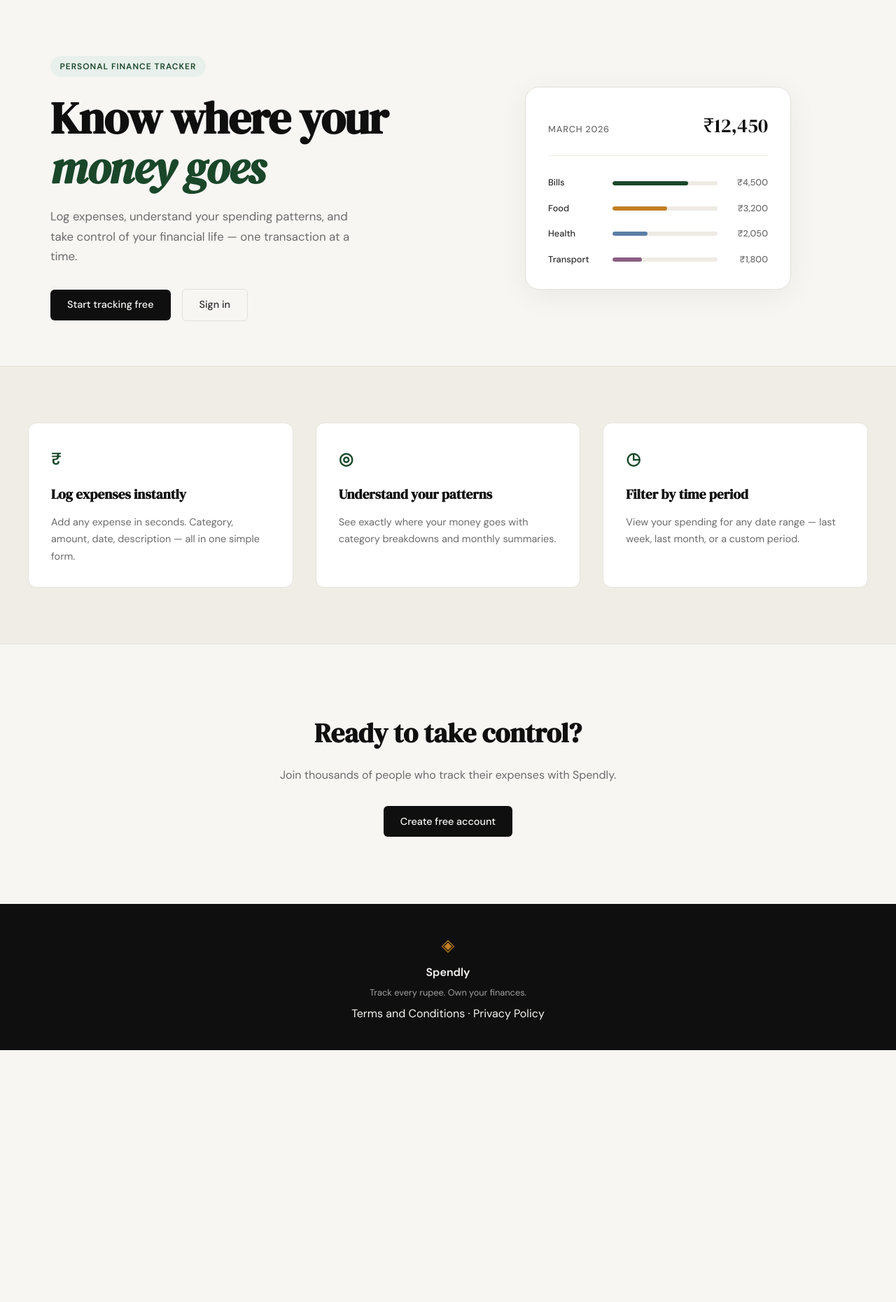
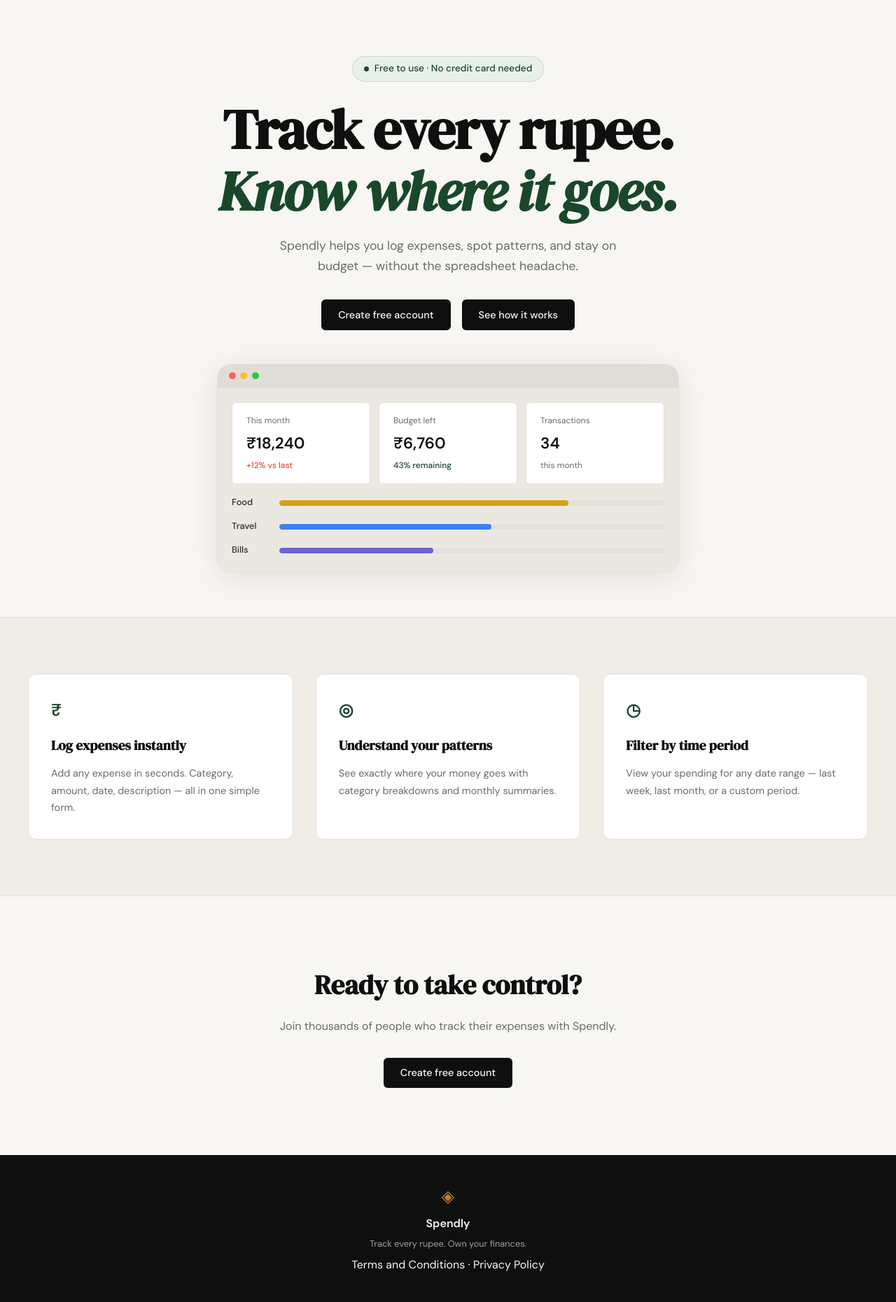
Before and after one commit to RahulSTrivedi/spendly, a Flask app: page / in a window 1280 px wide. Shown: the part 61-1922 px from the top of the page at 70% size. Before the commit the page ends 1562 px from the top, so only its background shows below. Run offline with Flask 3, Linux system fonts and the light colour scheme.

Commit message:
landing: redesign hero section to match mockup

```diff
--- a/static/css/style.css
+++ b/static/css/style.css
@@ -125,30 +125,46 @@ a { color: inherit; text-decoration: none; }
 
 .hero {
     padding: 5rem 2rem 4rem;
-    display: grid;
-    grid-template-columns: 1fr 1fr;
-    gap: 4rem;
+    display: flex;
+    flex-direction: column;
     align-items: center;
-    max-width: var(--max-width);
+    text-align: center;
+    max-width: 800px;
     margin: 0 auto;
+    gap: 3rem;
+}
+
+.hero-text {
+    display: flex;
+    flex-direction: column;
+    align-items: center;
 }
 
 .hero-badge {
-    display: inline-block;
+    display: inline-flex;
+    align-items: center;
+    gap: 0.5rem;
     background: var(--accent-light);
     color: var(--accent);
-    font-size: 0.75rem;
-    font-weight: 600;
-    letter-spacing: 0.08em;
-    text-transform: uppercase;
-    padding: 0.35rem 0.85rem;
+    font-size: 0.85rem;
+    font-weight: 500;
+    padding: 0.4rem 1rem;
     border-radius: 999px;
+    border: 1px solid rgba(26, 71, 42, 0.15);
     margin-bottom: 1.5rem;
+}
+
+.hero-badge-dot {
+    width: 7px;
+    height: 7px;
+    background: var(--accent);
+    border-radius: 50%;
+    flex-shrink: 0;
 }
 
 .hero-title {
     font-family: var(--font-display);
-    font-size: clamp(2.5rem, 5vw, 4rem);
+    font-size: clamp(3rem, 7vw, 5rem);
     line-height: 1.1;
     letter-spacing: -0.02em;
     color: var(--ink);
@@ -161,10 +177,10 @@ a { color: inherit; text-decoration: none; }
 }
 
 .hero-subtitle {
-    font-size: 1.05rem;
+    font-size: 1.1rem;
     color: var(--ink-muted);
     line-height: 1.7;
-    max-width: 460px;
+    max-width: 520px;
     margin-bottom: 2rem;
 }
 
@@ -172,55 +188,97 @@ a { color: inherit; text-decoration: none; }
     display: flex;
     gap: 1rem;
     align-items: center;
+    justify-content: center;
 }
 
 /* ------------------------------------------------------------------ */
-/* Mock card (hero visual)                                             */
+/* Mock browser (hero visual)                                          */
 /* ------------------------------------------------------------------ */
 
 .hero-visual {
-    display: flex;
-    justify-content: center;
+    width: 100%;
+    max-width: 660px;
 }
 
-.mock-card {
+.mock-browser {
+    background: #ebe8e2;
+    border-radius: var(--radius-lg);
+    overflow: hidden;
+    box-shadow: 0 8px 40px rgba(0,0,0,0.09);
+    border: 1px solid var(--border);
+}
+
+.mock-browser-bar {
+    background: #e0ddd7;
+    padding: 0.7rem 1rem;
+    display: flex;
+    align-items: center;
+    gap: 0.4rem;
+    border-bottom: 1px solid var(--border);
+}
+
+.traffic-dot {
+    width: 10px;
+    height: 10px;
+    border-radius: 50%;
+}
+
+.dot-red    { background: #ff5f57; }
+.dot-yellow { background: #febc2e; }
+.dot-green  { background: #28c840; }
+
+.mock-browser-body {
+    padding: 1.25rem;
+    display: flex;
+    flex-direction: column;
+    gap: 1rem;
+}
+
+.mock-stats {
+    display: grid;
+    grid-template-columns: repeat(3, 1fr);
+    gap: 0.75rem;
+}
+
+.mock-stat-tile {
     background: var(--paper-card);
     border: 1px solid var(--border);
-    border-radius: var(--radius-lg);
-    padding: 2rem;
-    width: 100%;
-    max-width: 380px;
-    box-shadow: 0 8px 40px rgba(0,0,0,0.06);
+    border-radius: var(--radius-sm);
+    padding: 1rem 1.25rem;
+    text-align: left;
 }
 
-.mock-card-header {
-    display: flex;
-    justify-content: space-between;
-    align-items: baseline;
-    margin-bottom: 1.75rem;
-    padding-bottom: 1.25rem;
-    border-bottom: 1px solid var(--border-soft);
+.mock-stat-label {
+    font-size: 0.75rem;
+    color: var(--ink-muted);
+    margin-bottom: 0.35rem;
 }
 
-.mock-label {
-    font-size: 0.8rem;
-    font-weight: 500;
-    color: var(--ink-muted);
-    text-transform: uppercase;
-    letter-spacing: 0.06em;
+.mock-stat-value {
+    font-size: 1.4rem;
+    font-weight: 600;
+    color: var(--ink);
+    margin-bottom: 0.25rem;
 }
 
-.mock-total {
-    font-family: var(--font-display);
-    font-size: 1.75rem;
-    color: var(--ink);
+.mock-stat-trend {
+    font-size: 0.75rem;
+    font-weight: 500;
 }
 
-.mock-bars { display: flex; flex-direction: column; gap: 1rem; }
+.trend-red   { color: #e74c3c; }
+.trend-green { color: var(--accent); }
+
+.mock-stat-sub {
+    font-size: 0.75rem;
+    color: var(--ink-muted);
+}
+
+.mock-bars { display: flex; flex-direction: column; gap: 0.85rem; }
 
 .mock-bar-row {
     display: grid;
-    grid-template-columns: 80px 1fr 60px;
+    grid-template-columns: 56px 1fr;
     align-items: center;
     gap: 0.75rem;
 }
@@ -229,32 +287,25 @@ a { color: inherit; text-decoration: none; }
     font-size: 0.8rem;
     font-weight: 500;
     color: var(--ink-soft);
+    text-align: left;
 }
 
 .mock-bar-track {
-    height: 6px;
-    background: var(--border-soft);
+    height: 8px;
+    background: #e4e1da;
     border-radius: 999px;
     overflow: hidden;
 }
 
 .mock-bar {
     height: 100%;
-    background: var(--accent);
     border-radius: 999px;
     transition: width 0.6s ease;
 }
 
-.mock-bar-2 { background: var(--accent-2); }
-.mock-bar-3 { background: #5b7fa6; }
-.mock-bar-4 { background: #8b5e83; }
-
-.mock-amt {
-    font-size: 0.8rem;
-    font-weight: 500;
-    color: var(--ink-muted);
-    text-align: right;
-}
+.mock-bar-food   { background: #d4a017; }
+.mock-bar-travel { background: #3b82f6; }
+.mock-bar-bills  { background: #6d63d4; }
 
 /* ------------------------------------------------------------------ */
 /* Buttons                                                             */
@@ -512,15 +563,7 @@ a { color: inherit; text-decoration: none; }
 /* ------------------------------------------------------------------ */
 
 @media (max-width: 900px) {
-    .hero {
-        grid-template-columns: 1fr;
-        text-align: center;
-    }
-
-    .hero-subtitle { max-width: 100%; }
-    .hero-actions { justify-content: center; }
     .hero-visual { display: none; }
-
     .features-inner { grid-template-columns: 1fr; }
 }
 
--- a/templates/landing.html
+++ b/templates/landing.html
@@ -5,56 +5,65 @@
 {% block content %}
 
 <section class="hero">
-    <div class="hero-inner">
-        <div class="hero-badge">Personal Finance Tracker</div>
+    <div class="hero-text">
+        <div class="hero-badge"><span class="hero-badge-dot"></span>Free to use · No credit card needed</div>
         <h1 class="hero-title">
-            Know where your<br>
-            <em>money goes</em>
+            Track every rupee.<br>
+            <em>Know where it goes.</em>
         </h1>
         <p class="hero-subtitle">
-            Log expenses, understand your spending patterns,
-            and take control of your financial life —
-            one transaction at a time.
+            Spendly helps you log expenses, spot patterns, and stay
+            on budget — without the spreadsheet headache.
         </p>
         <div class="hero-actions">
-            <a href="{{ url_for('register') }}" class="btn-primary">Start tracking free</a>
-            <a href="{{ url_for('login') }}" class="btn-ghost">Sign in</a>
+            <a href="{{ url_for('register') }}" class="btn-primary">Create free account</a>
+            <a href="#" class="btn-primary">See how it works</a>
         </div>
     </div>
     <div class="hero-visual">
-        <div class="mock-card">
-            <div class="mock-card-header">
-                <span class="mock-label">March 2026</span>
-                <span class="mock-total">₹12,450</span>
+        <div class="mock-browser">
+            <div class="mock-browser-bar">
+                <span class="traffic-dot dot-red"></span>
+                <span class="traffic-dot dot-yellow"></span>
+                <span class="traffic-dot dot-green"></span>
             </div>
-            <div class="mock-bars">
-                <div class="mock-bar-row">
-                    <span class="mock-cat">Bills</span>
-                    <div class="mock-bar-track">
-                        <div class="mock-bar" style="width: 72%"></div>
+            <div class="mock-browser-body">
+                <div class="mock-stats">
+                    <div class="mock-stat-tile">
+                        <div class="mock-stat-label">This month</div>
+                        <div class="mock-stat-value">₹18,240</div>
+                        <div class="mock-stat-trend trend-red">+12% vs last</div>
                     </div>
-                    <span class="mock-amt">₹4,500</span>
+                    <div class="mock-stat-tile">
+                        <div class="mock-stat-label">Budget left</div>
+                        <div class="mock-stat-value">₹6,760</div>
+                        <div class="mock-stat-trend trend-green">43% remaining</div>
+                    </div>
+                    <div class="mock-stat-tile">
+                        <div class="mock-stat-label">Transactions</div>
+                        <div class="mock-stat-value">34</div>
+                        <div class="mock-stat-sub">this month</div>
+                    </div>
                 </div>
-                <div class="mock-bar-row">
-                    <span class="mock-cat">Food</span>
-                    <div class="mock-bar-track">
-                        <div class="mock-bar mock-bar-2" style="width: 52%"></div>
+                <div class="mock-bars">
+                    <div class="mock-bar-row">
+                        <span class="mock-cat">Food</span>
+                        <div class="mock-bar-track">
+                            <div class="mock-bar mock-bar-food" style="width: 75%"></div>
+                        </div>
                     </div>
-                    <span class="mock-amt">₹3,200</span>
-                </div>
-                <div class="mock-bar-row">
-                    <span class="mock-cat">Health</span>
-                    <div class="mock-bar-track">
-                        <div class="mock-bar mock-bar-3" style="width: 33%"></div>
+                    <div class="mock-bar-row">
+                        <span class="mock-cat">Travel</span>
+                        <div class="mock-bar-track">
+                            <div class="mock-bar mock-bar-travel" style="width: 55%"></div>
+                        </div>
                     </div>
-                    <span class="mock-amt">₹2,050</span>
-                </div>
-                <div class="mock-bar-row">
-                    <span class="mock-cat">Transport</span>
-                    <div class="mock-bar-track">
-                        <div class="mock-bar mock-bar-4" style="width: 28%"></div>
+                    <div class="mock-bar-row">
+                        <span class="mock-cat">Bills</span>
+                        <div class="mock-bar-track">
+                            <div class="mock-bar mock-bar-bills" style="width: 40%"></div>
+                        </div>
                     </div>
-                    <span class="mock-amt">₹1,800</span>
                 </div>
             </div>
         </div>
```
Also changed, not shown: Screenshot 2026-03-25 at 12.36.20 AM.png (added).
